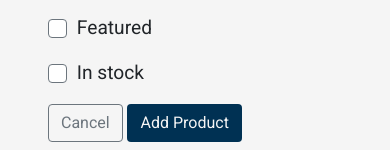
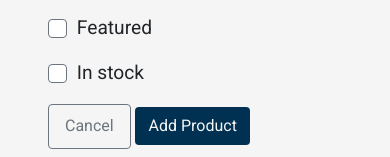
Before and after one commit to nfepb/CI-PP5-eCommerce-Tourbillon, a Django app: page /products/add/ in a window 390 px wide. Shown: the part 2068-2225 px from the top of the page. Run offline with Django 3.2, Linux system fonts and the light colour scheme; the visitor is signed in with stand-in values (Sample User, id 1); data that the repository does not hold is empty; some libraries are stand-ins or nearby versions; some web fonts are replaced.

Commit message:
fix: Fixes error message in console with onload of JS. Loading scripts after DOM.

```diff
--- a/checkout/static/checkout/js/stripe_elements.js
+++ b/checkout/static/checkout/js/stripe_elements.js
@@ -3,12 +3,12 @@ const clientSecret = $("#id_client_secret").text().slice(1, -1);
 const stripe = Stripe(stripePublicKey);
 const elements = stripe.elements();
 // Style from https://stripe.com/docs/js/appendix/style
-const appearance = {
+const style = {
   base: {
     color: "#000",
     fontFamily: '"Roboto", sans-serif',
     fontSmoothing: "antialiased",
-    fontSize: "1.2rem",
+    fontSize: "16px",
     "::placeholder": {
       color: "#aab7c4",
     },
@@ -19,7 +19,7 @@ const appearance = {
   },
 };
 // Pass the appearance object to the Elements instance
-let card = elements.create("card", { appearance: appearance });
+let card = elements.create("card", { style: style });
 // Mount card on the div in checkout page
 card.mount("#card-element");
 
--- a/static/css/base.css
+++ b/static/css/base.css
@@ -499,6 +499,20 @@ input[name='q']::placeholder {
     .img-magnifier-container {
         text-align: center;
     }
+
+    .btn.btn-outline-secondary.rounded-1,
+    .btn.btn-style.rounded-0,
+    .btn.btn-outline-secondary.rounded-1.btn-lg,
+    .btn.btn-style.rounded-1.btn-lg {
+        padding: .6rem 1rem;
+    }
+
+    .btn.btn-outline-secondary.rounded-1.btn-lg,
+    .btn.btn-style.rounded-1.btn-lg {
+        font-size: .75rem;
+        margin-bottom: 20px;
+        width: 190px;
+    }
 }
 
 @media only screen and (max-width: 900px) {
--- a/templates/includes/base_script.html
+++ b/templates/includes/base_script.html
@@ -1,3 +1,27 @@
+<!-- EXTRA JAVASCRIPT -->
+{% block extra_js %}
+<!-- Fontawesome JS -->
+<script
+  src="https://kit.fontawesome.com/0c0089ca10.js"
+  crossorigin="anonymous"
+></script>
+<!-- Bootstrap JavaScript -->
+<script
+  src="https://code.jquery.com/jquery-3.6.3.min.js"
+  integrity="sha256-pvPw+upLPUjgMXY0G+8O0xUf+/Im1MZjXxxgOcBQBXU="
+  crossorigin="anonymous"
+></script>
+<script
+  src="https://cdn.jsdelivr.net/npm/@popperjs/core@2.11.6/dist/umd/popper.min.js"
+  integrity="sha384-oBqDVmMz9ATKxIep9tiCxS/Z9fNfEXiDAYTujMAeBAsjFuCZSmKbSSUnQlmh/jp3"
+  crossorigin="anonymous"
+></script>
+<script
+  src="https://cdn.jsdelivr.net/npm/bootstrap@5.2.3/dist/js/bootstrap.min.js"
+  integrity="sha384-cuYeSxntonz0PPNlHhBs68uyIAVpIIOZZ5JqeqvYYIcEL727kskC66kF92t6Xl2V"
+  crossorigin="anonymous"
+></script>
+
 <!-- Stripe -->
 <script src="https://js.stripe.com/v3/"></script>
 
@@ -10,3 +34,5 @@
     beAlert.show();
   };
 </script>
+{% endblock %}
+<!-- END EXTRA JAVASCRIPT -->
--- a/templates/includes/head.html
+++ b/templates/includes/head.html
@@ -69,32 +69,6 @@
     {% endblock %}
     <!-- END EXTRA CSS -->
 
-    <!-- EXTRA JAVASCRIPT -->
-    {% block extra_js %}
-    <!-- Fontawesome JS -->
-    <script
-      src="https://kit.fontawesome.com/0c0089ca10.js"
-      crossorigin="anonymous"
-    ></script>
-    <!-- Bootstrap JavaScript -->
-    <script
-      src="https://code.jquery.com/jquery-3.6.3.min.js"
-      integrity="sha256-pvPw+upLPUjgMXY0G+8O0xUf+/Im1MZjXxxgOcBQBXU="
-      crossorigin="anonymous"
-    ></script>
-    <script
-      src="https://cdn.jsdelivr.net/npm/@popperjs/core@2.11.6/dist/umd/popper.min.js"
-      integrity="sha384-oBqDVmMz9ATKxIep9tiCxS/Z9fNfEXiDAYTujMAeBAsjFuCZSmKbSSUnQlmh/jp3"
-      crossorigin="anonymous"
-    ></script>
-    <script
-      src="https://cdn.jsdelivr.net/npm/bootstrap@5.2.3/dist/js/bootstrap.min.js"
-      integrity="sha384-cuYeSxntonz0PPNlHhBs68uyIAVpIIOZZ5JqeqvYYIcEL727kskC66kF92t6Xl2V"
-      crossorigin="anonymous"
-    ></script>
-    {% endblock %}
-    <!-- END EXTRA JAVASCRIPT -->
-
     <title>Tourbillon {% block extra_title %}{% endblock %}</title>
   </head>
 </html>
```
